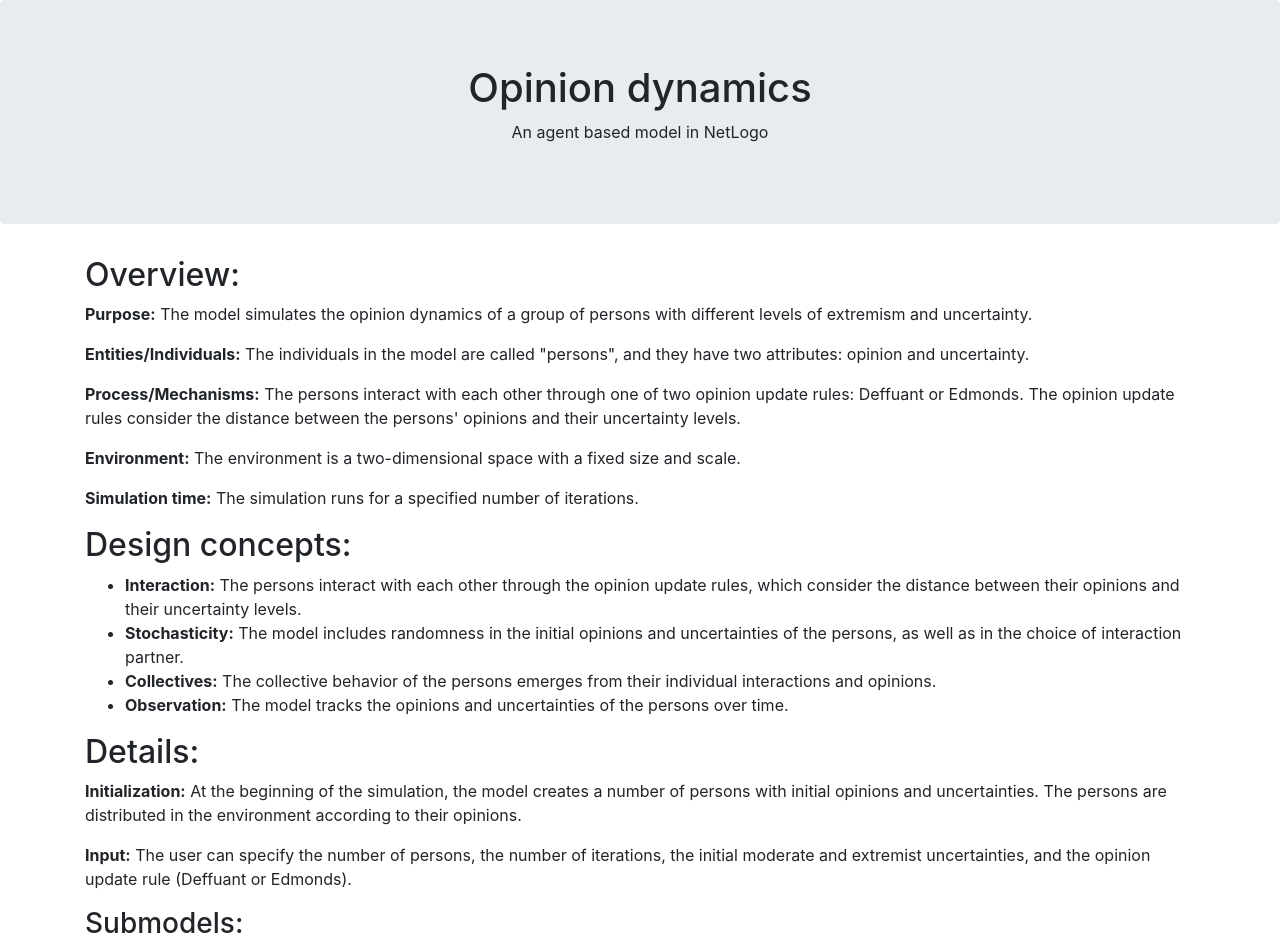
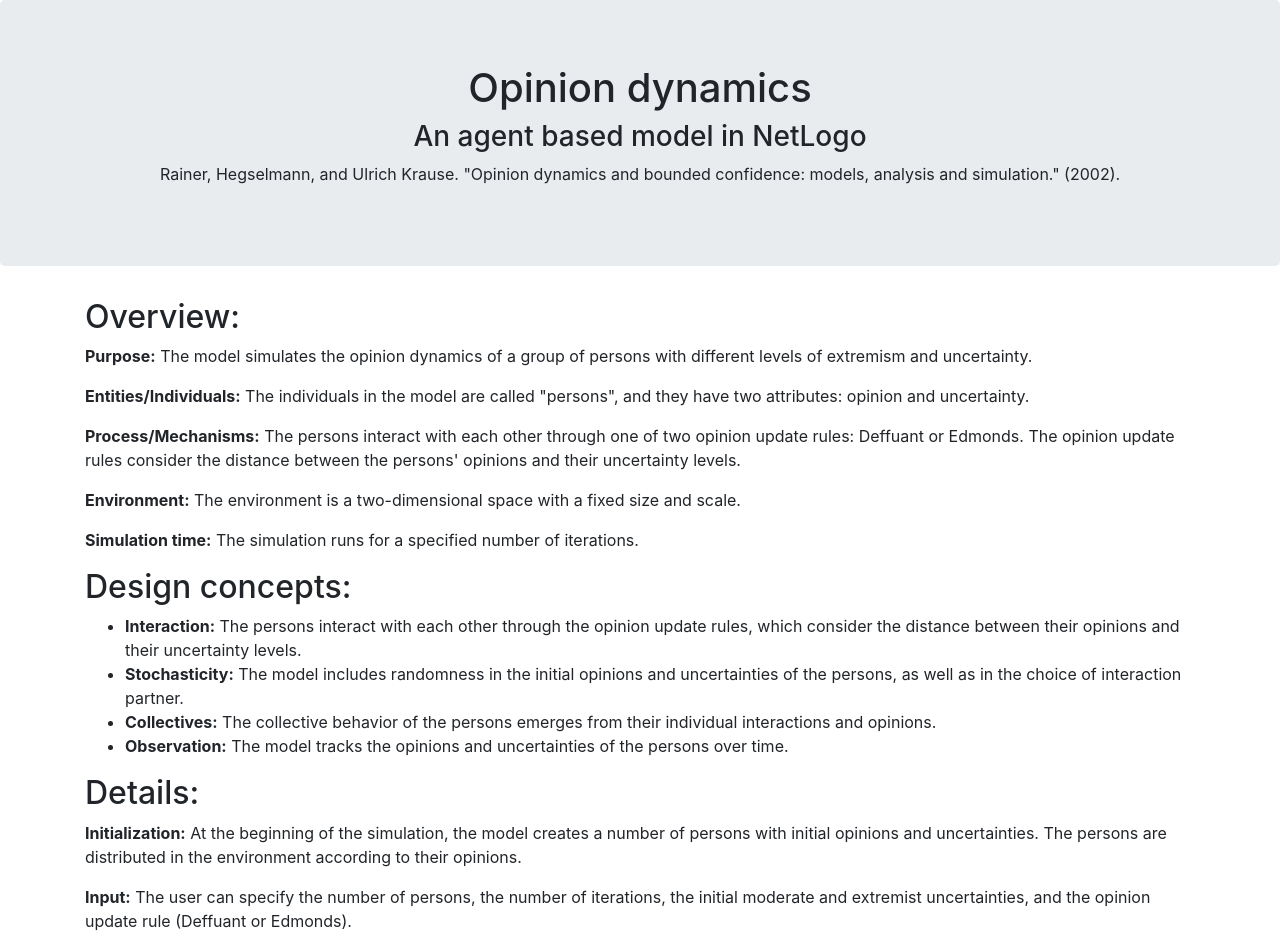
Before and after one commit to ric-colasanti/Opinion-dynamics, a plain HTML site: page index.html in a window 1280 px wide. Shown: the top 944 px of the page. Drawn offline with nearby package versions, Linux system fonts and the light colour scheme.

Commit message:
format index.html

```diff
--- a/index.html
+++ b/index.html
@@ -36,7 +36,8 @@
 <body>
    <div class="jumbotron text-center">
       <h1>Opinion dynamics</h1>
-      <p>An agent based model in NetLogo</p>
+      <h3>An agent based model in NetLogo</h3>
+      <p>Rainer, Hegselmann, and Ulrich Krause. "Opinion dynamics and bounded confidence: models, analysis and simulation." (2002).</p>
     </div>
    <div class="container">
    <h2>Overview:</h2>
```
